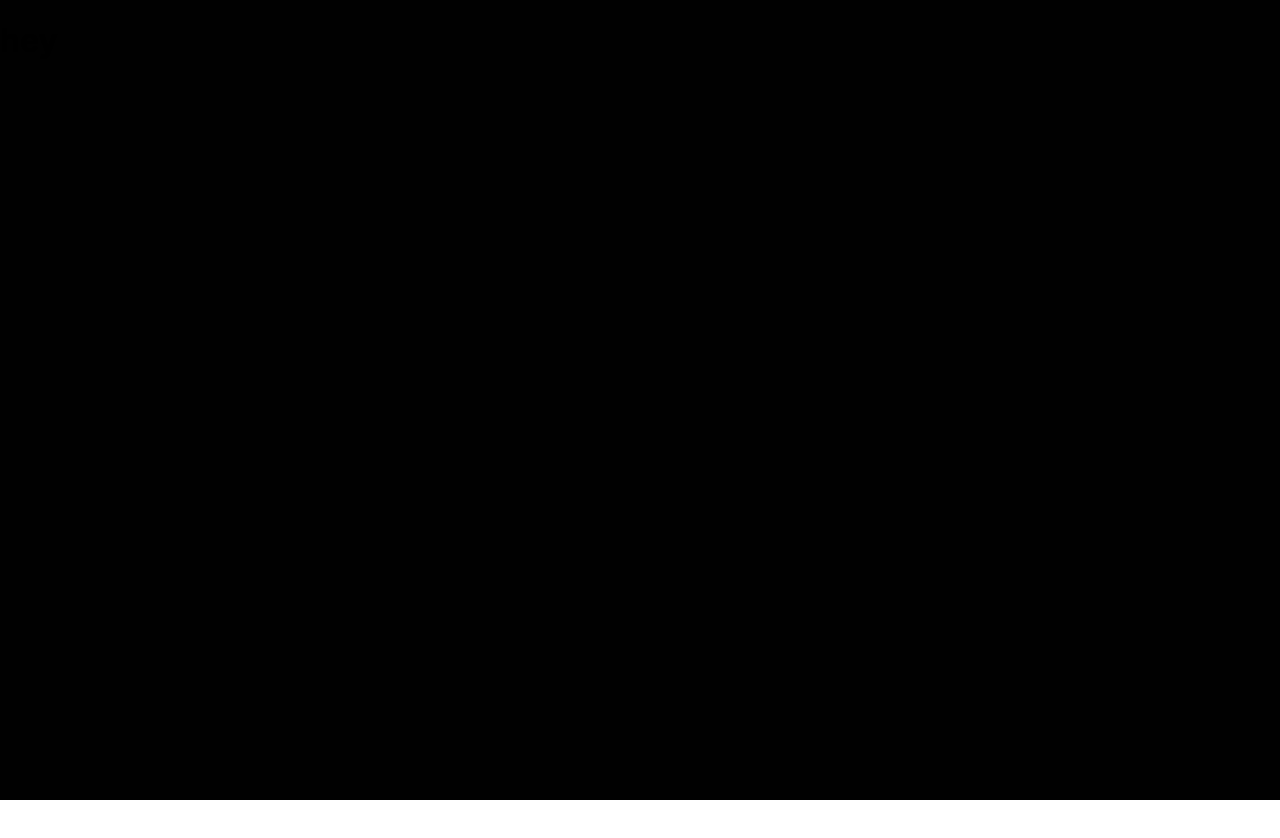
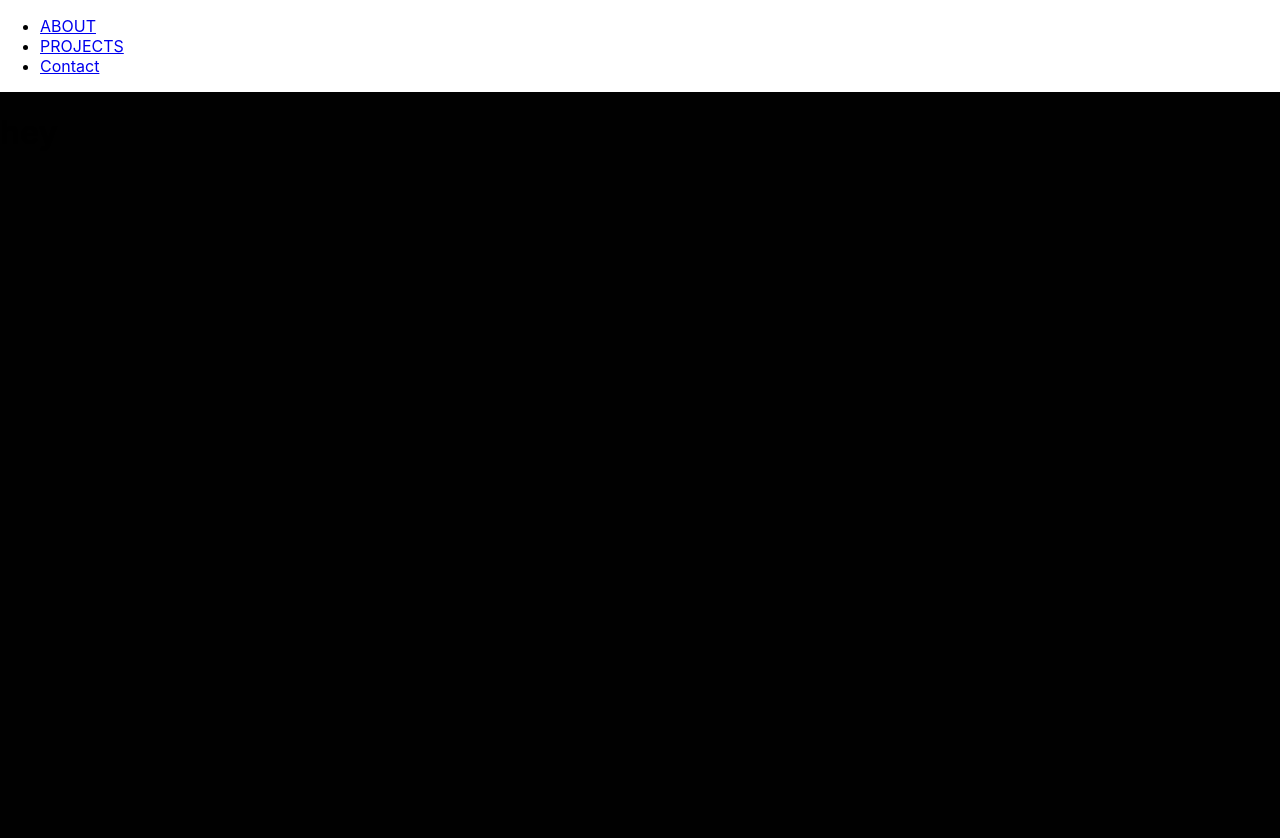
Before and after one commit to hamadagh/frontend-portfolio, a React (Create React App) app: page / in a window 1280 px wide. Shown: the top 838 px of the page. Before the commit the page ends 800 px from the top, so only its background shows below. Built offline with nearby package versions, Linux system fonts and the light colour scheme.

Commit message:
adding navbar component

```diff
--- a/src/App.js
+++ b/src/App.js
@@ -2,11 +2,13 @@ import React from "react";
 import { BrowserRouter, Switch, Route } from "react-router-dom";
 import Home from "./components/Home";
 import About from "./components/About";
+import Navbar from "./components/Navbar";
 import "./App.css";
 
 function App() {
   return (
     <BrowserRouter>
+      <Navbar />
       <Switch>
         <Route path="/" component={Home} exact />
         <Route path="/About" component={About} />
--- /dev/null
+++ b/src/components/Navbar.js
@@ -0,0 +1,22 @@
+import React from "react";
+import { Link } from "react-router-dom";
+
+function Navbar() {
+  return (
+    <div className="nav-bar">
+      <ul>
+        <li className="nav-link">
+          <Link to="/about">ABOUT</Link>
+        </li>
+        <li className="nav-link">
+          <Link to="/projects">PROJECTS</Link>
+        </li>
+        <li className="nav-link">
+          <Link to="/contact">Contact</Link>
+        </li>
+      </ul>
+    </div>
+  );
+}
+
+export default Navbar;
```
